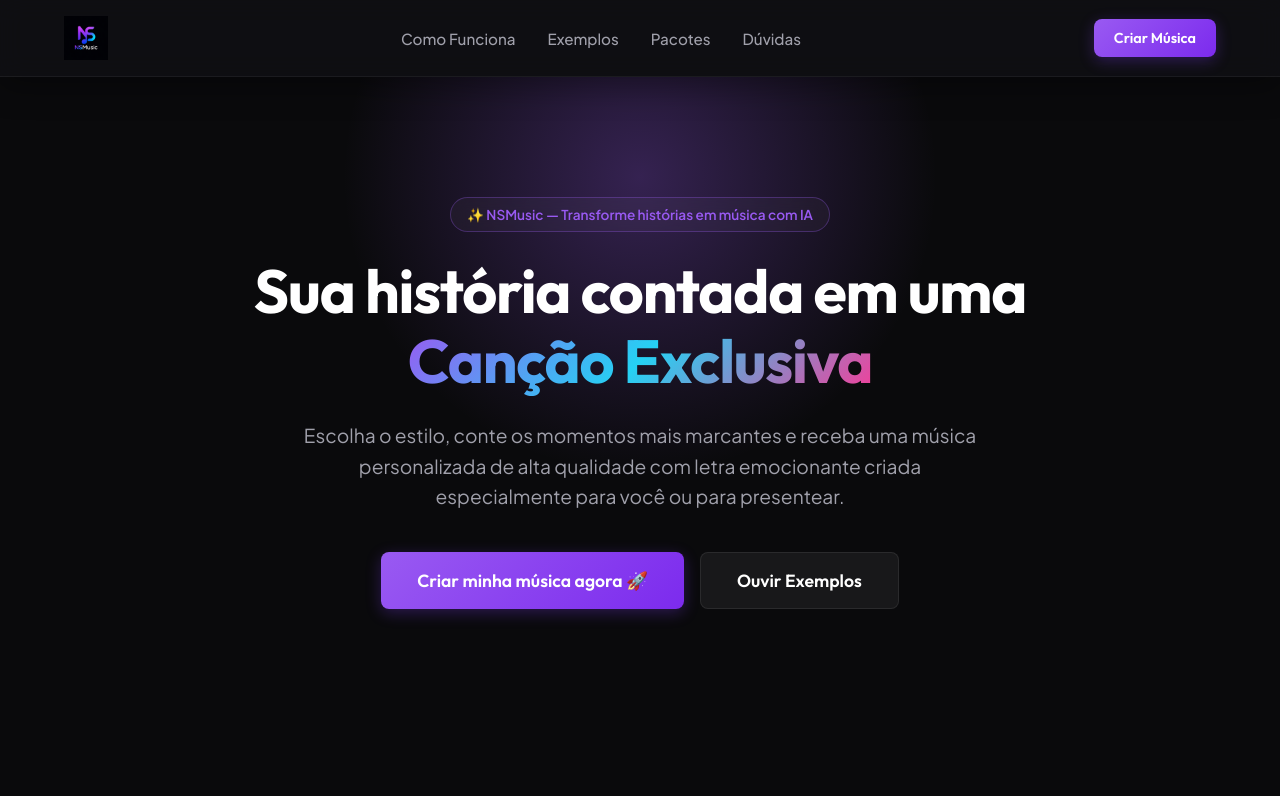
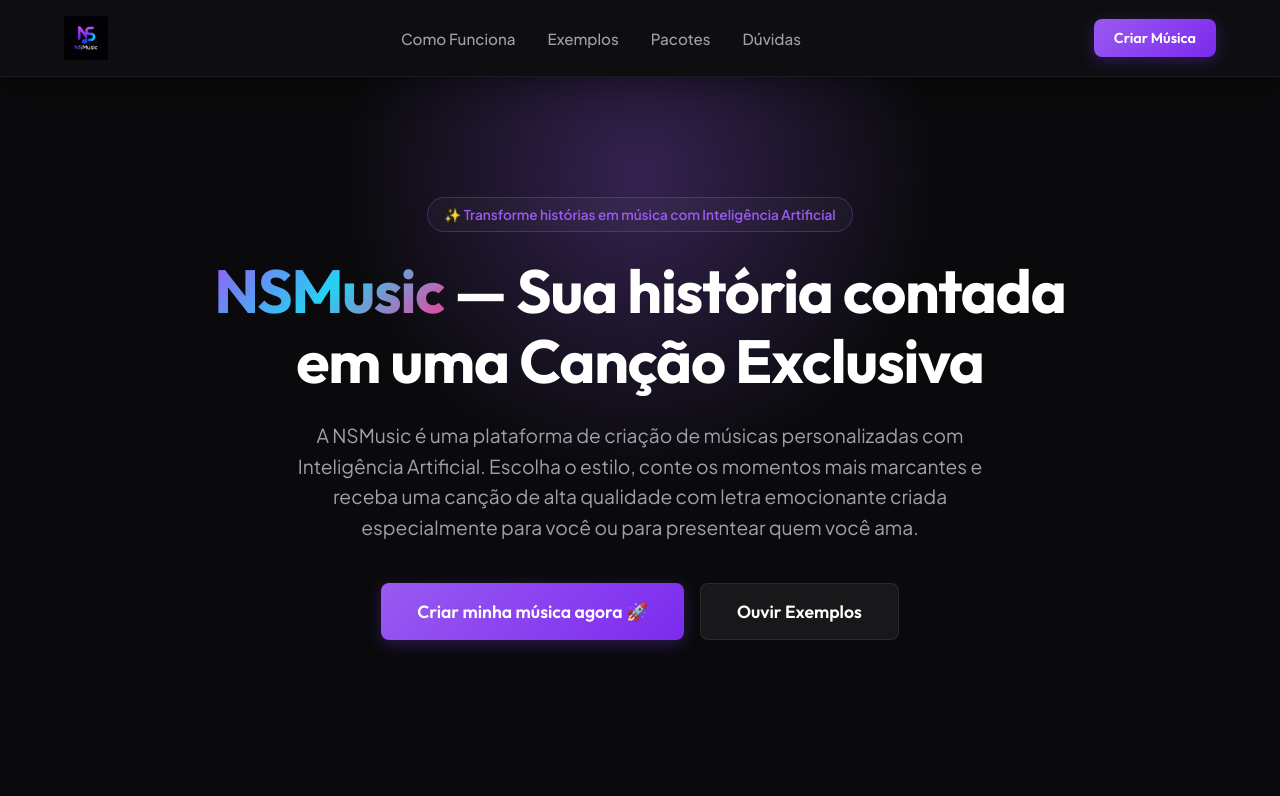
Before and after one commit to nsnexus/nsmusic-, a Next.js app: page / in a window 1280 px wide. Shown: the top 796 px of the page. Built offline with nearby package versions, Linux system fonts and the light colour scheme.

Commit message:
Fix Google OAuth verification: add NSMusic name in h1 text and clear app purpose description

```diff
--- a/src/app/page.jsx
+++ b/src/app/page.jsx
@@ -115,14 +115,14 @@ export default function Home() {
         <div style={styles.heroBgGlow} />
         <div className="container" style={styles.heroContainer}>
           <div style={styles.heroBadge} className="glass-card">
-            <span>✨ NSMusic — Transforme histórias em música com IA</span>
+            <span>✨ Transforme histórias em música com Inteligência Artificial</span>
           </div>
           <h1 className="hero-title">
-            Sua história contada em uma <br />
-            <span className="gradient-text">Canção Exclusiva</span>
+            <span className="gradient-text">NSMusic</span> — Sua história{' '}
+            contada em uma Canção Exclusiva
           </h1>
           <p style={styles.heroSubtitle}>
-            Escolha o estilo, conte os momentos mais marcantes e receba uma música personalizada de alta qualidade com letra emocionante criada especialmente para você ou para presentear.
+            A NSMusic é uma plataforma de criação de músicas personalizadas com Inteligência Artificial. Escolha o estilo, conte os momentos mais marcantes e receba uma canção de alta qualidade com letra emocionante criada especialmente para você ou para presentear quem você ama.
           </p>
           <div style={styles.heroActions}>
             <Link href="/criar" className="btn btn-primary" style={{ fontSize: '1.1rem', padding: '16px 36px' }}>
```
